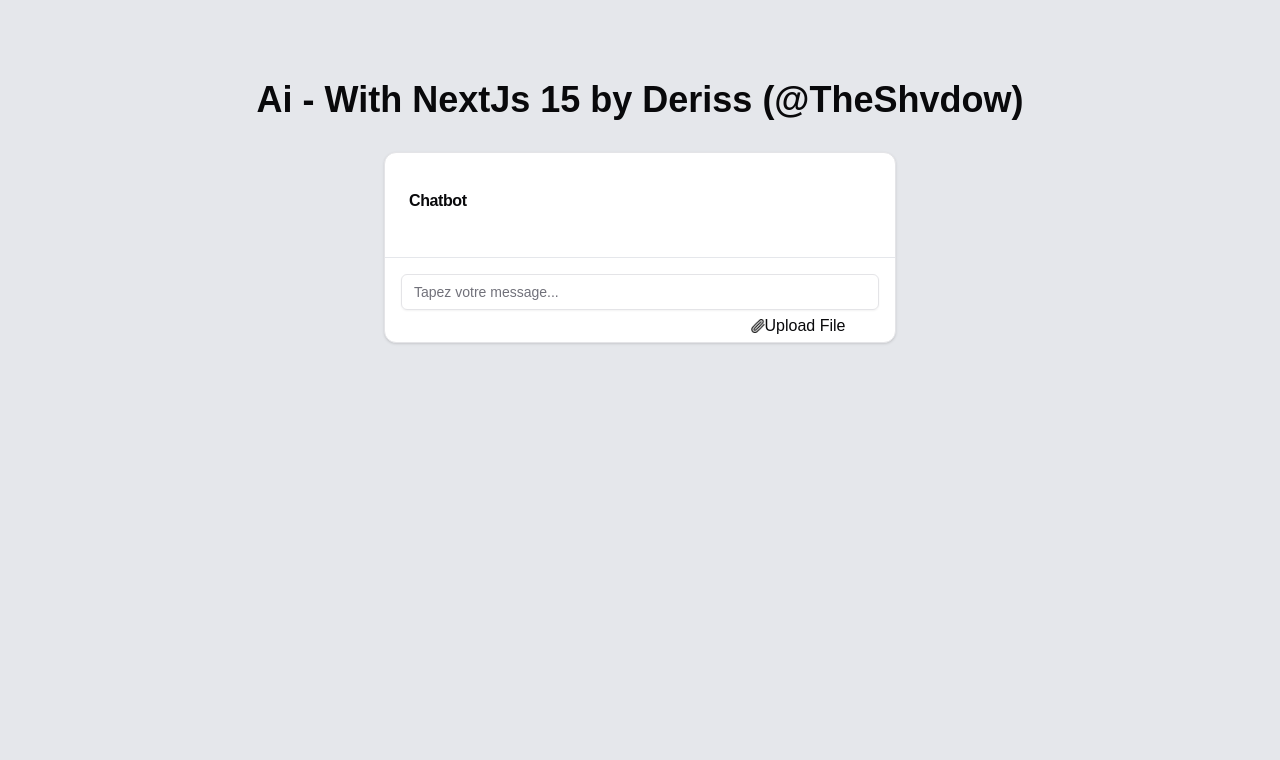
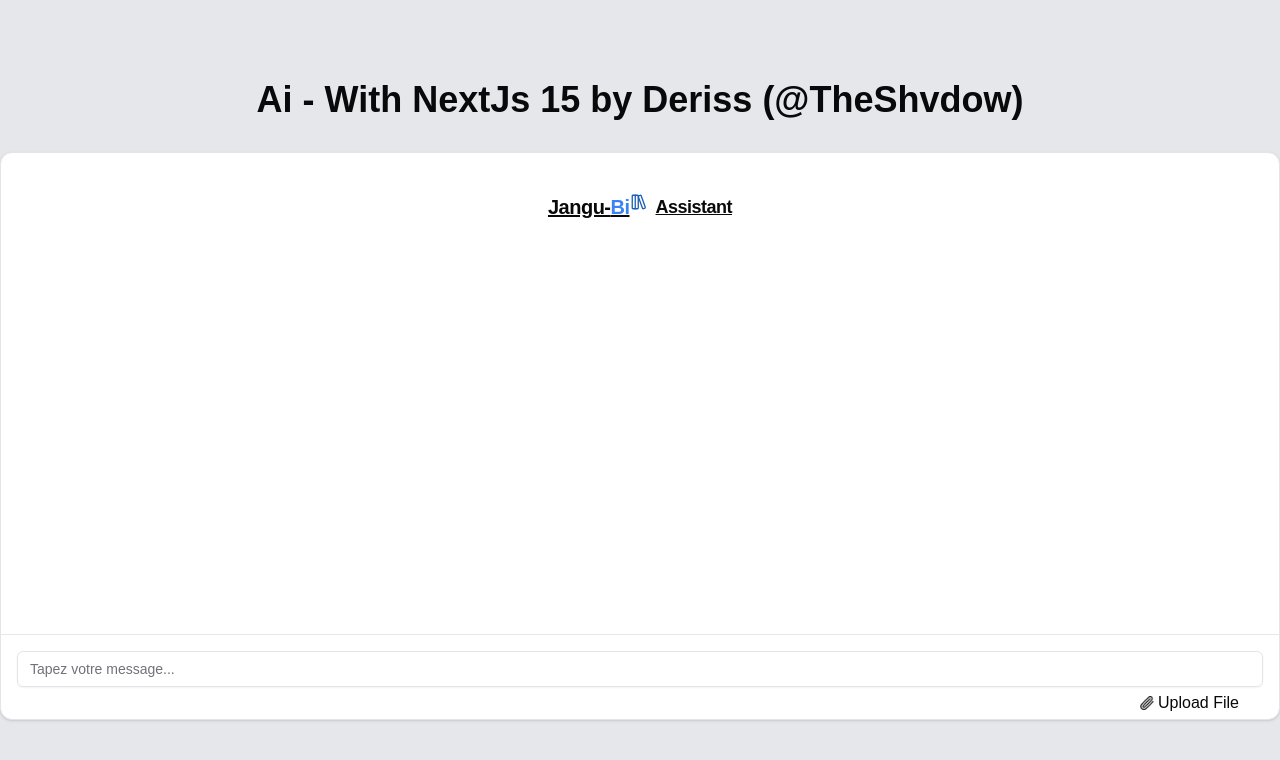
Before and after one commit to TheShvdow/chatbot-next, a Next.js app: page / in a window 1280 px wide. Shown: the top 760 px of the page. Built offline with nearby package versions, Linux system fonts and the light colour scheme.

Commit message:
Ajout de la fonctionnalité de téléchargement de fichiers et mise à jour de l'interface du chatbot

```diff
--- a/components/ChatMessage.tsx
+++ b/components/ChatMessage.tsx
@@ -1,5 +1,101 @@
+// import { getAIResponse } from "@/server/ai";
+// import { useState } from "react";
+// import Image from "next/image";
+// import { Card, CardHeader, CardTitle, CardContent } from "@/components/ui/card";
+// import { Input } from "@/components/ui/input";
+
+// export default function ChatMessage() {
+//     const [messages, setMessages] = useState<{ prompt: string; response: string }[]>([]);
+//     const [prompt, setPrompt] = useState("");
+
+//     const handleSend = async () => {
+//         const aiResponse = await getAIResponse(prompt);
+//         setMessages([...messages, { prompt, response: aiResponse }]);
+//         setPrompt("");
+//     };
+
+//     return (
+//         <Card className="w-full max-w-lg py-4">
+//             <CardHeader>
+//                 <CardTitle>Chatbot</CardTitle>
+//             </CardHeader>
+//             <CardContent className="flex flex-col gap-4 max-h-96 overflow-y-auto">
+//                 {messages.map((msg, index) => (
+//                     <div key={index} className="flex flex-col items-end gap-5">
+//                         <div className="flex justify-end items-start gap-4">
+//                             <div className="flex gap-4 items-center">
+//                                 <p className="text-gray-700">
+//                                     {msg.prompt} <span className="font-bold">: Vous </span>
+//                                 </p>
+//                                 <Image
+//                                     src="https://randomuser.me/api/portraits/men/1.jpg"
+//                                     alt="User Photo"
+//                                     width={48}
+//                                     height={48}
+//                                     className="rounded-full"
+//                                 />
+//                             </div>
+//                         </div>
+//                         <div className="flex gap-4 items-center">
+//                             <Image
+//                                 src="https://randomuser.me/api/portraits/men/1.jpg"
+//                                 alt="User Photo"
+//                                 width={48}
+//                                 height={48}
+//                                 className="rounded-full"
+//                             />
+//                             <p className="text-gray-700">
+//                                 <span className="font-bold">AI :</span> {msg.response}
+//                             </p>
+//                         </div>
+//                     </div>
+//                 ))}
+//                 {prompt && !messages.find(msg => msg.prompt === prompt) && (
+//                     <div className="flex gap-4 items-center">
+//                         <Image
+//                             src="https://randomuser.me/api/portraits/men/1.jpg"
+//                             alt="User Photo"
+//                             width={48}
+//                             height={48}
+//                             className="rounded-full"
+//                         />
+//                         <div className="animate-pulse flex space-x-2">
+//                             <div className="w-2 h-2 bg-gray-500 rounded-full"></div>
+//                             <div className="w-2 h-2 bg-gray-500 rounded-full"></div>
+//                             <div className="w-2 h-2 bg-gray-500 rounded-full"></div>
+//                         </div>
+//                     </div>
+//                 )}
+//             </CardContent>
+//             <div className="relative flex flex-col gap-2 ">
+//                 <div className="flex gap-4 p-4 border-t border-gray-200">
+//                     <Input
+//                         type="text"
+//                         placeholder="Tapez votre message..."
+//                         value={prompt}
+//                         onChange={(e) => setPrompt(e.target.value)}
+//                         onKeyDown={(e) => {
+//                             if (e.key === 'Enter' && prompt.trim()) {
+//                                 handleSend();
+//                             }
+//                         }}
+//                         className="flex-grow"
+//                     />
+//                 </div>
+//                 <div className="absolute -bottom-7 left-80 right-1 flex justify-center items-center py-4">
+//                 {/* add icon file here for upload file */}
+
+//                     <Image src="/image.png" alt="Upload File" width={14} height={14} />
+//                     <p>Upload File</p>
+//                 </div>
+//             </div>
+//         </Card>
+//     );
+// }
+
+
 import { getAIResponse } from "@/server/ai";
-import { useState } from "react";
+import { useState, useRef, ChangeEvent } from "react";
 import Image from "next/image";
 import { Card, CardHeader, CardTitle, CardContent } from "@/components/ui/card";
 import { Input } from "@/components/ui/input";
@@ -7,6 +103,7 @@
 export default function ChatMessage() {
     const [messages, setMessages] = useState<{ prompt: string; response: string }[]>([]);
     const [prompt, setPrompt] = useState("");
+    const fileInputRef = useRef<HTMLInputElement>(null);
 
     const handleSend = async () => {
         const aiResponse = await getAIResponse(prompt);
@@ -14,10 +111,30 @@
         setPrompt("");
     };
 
+    const handleFileUpload = () => {
+        fileInputRef.current?.click();
+    };
+
+    const handleFileChange = (e: ChangeEvent<HTMLInputElement>) => {
+        const file = e.target.files?.[0];
+        if (file) {
+            // Ajoute quelques métadonnées du fichier au prompt sans inclure la Data URL
+            const fileInfo = ` [Uploaded File: ${file.name} | ${file.type} | ${file.size} bytes] `;
+            setPrompt((prev) => prev + fileInfo);
+        }
+    };
+
     return (
-        <Card className="w-full max-w-lg py-4">
+        <Card className="w-screen max-w-7xl py-4 h-full flex flex-col justify-between">
             <CardHeader>
-                <CardTitle>Chatbot</CardTitle>
+                <CardTitle className="text-xl text-center flex justify-center items-center gap-2 underline">
+                    <p className="flex">Jangu-
+                        <span className="text-blue-500 flex">Bi
+                            <svg xmlns="http://www.w3.org/2000/svg" width="18" height="18" viewBox="0 0 24 24" fill="none" stroke="#1a5fb4" stroke-width="1.75" stroke-linecap="round" stroke-linejoin="round" className="lucide lucide-library-big"><rect width="8" height="18" x="3" y="3" rx="1"/><path d="M7 3v18"/><path d="M20.4 18.9c.2.5-.1 1.1-.6 1.3l-1.9.7c-.5.2-1.1-.1-1.3-.6L11.1 5.1c-.2-.5.1-1.1.6-1.3l1.9-.7c.5-.2 1.1.1 1.3.6Z"/></svg>
+                        </span>
+                     </p>
+                    <span className="text-lg">Assistant</span>
+                </CardTitle>
             </CardHeader>
             <CardContent className="flex flex-col gap-4 max-h-96 overflow-y-auto">
                 {messages.map((msg, index) => (
@@ -50,7 +167,7 @@
                         </div>
                     </div>
                 ))}
-                {prompt && !messages.find(msg => msg.prompt === prompt) && (
+                {prompt && !messages.find((msg) => msg.prompt === prompt) && (
                     <div className="flex gap-4 items-center">
                         <Image
                             src="https://randomuser.me/api/portraits/men/1.jpg"
@@ -67,7 +184,7 @@
                     </div>
                 )}
             </CardContent>
-            <div className="relative flex flex-col gap-2 ">
+            <div className="relative flex flex-col gap-2">
                 <div className="flex gap-4 p-4 border-t border-gray-200">
                     <Input
                         type="text"
@@ -75,18 +192,26 @@
                         value={prompt}
                         onChange={(e) => setPrompt(e.target.value)}
                         onKeyDown={(e) => {
-                            if (e.key === 'Enter' && prompt.trim()) {
+                            if (e.key === "Enter" && prompt.trim()) {
                                 handleSend();
                             }
                         }}
                         className="flex-grow"
                     />
                 </div>
-                <div className="absolute -bottom-7 left-80 right-1 flex justify-center items-center py-4">
-                {/* add icon file here for upload file */}
-
-                    <Image src="/image.png" alt="Upload File" width={14} height={14} />
-                    <p>Upload File</p>
+                <div className="absolute -bottom-7 left-70 right-10 flex justify-center items-center py-4">
+                    {/* Bouton pour charger un fichier */}
+                    <div className="flex items-center gap-1 cursor-pointer" onClick={handleFileUpload}>
+                        <Image src="/image.png" alt="Upload File" width={14} height={14} />
+                        <p>Upload File</p>
+                    </div>
+                    {/* Input caché pour le chargement du fichier */}
+                    <input
+                        type="file"
+                        ref={fileInputRef}
+                        onChange={handleFileChange}
+                        style={{ display: "none" }}
+                    />
                 </div>
             </div>
         </Card>
```
Also changed, not shown: 1 other file (tests, documents, lock files or other folders).
